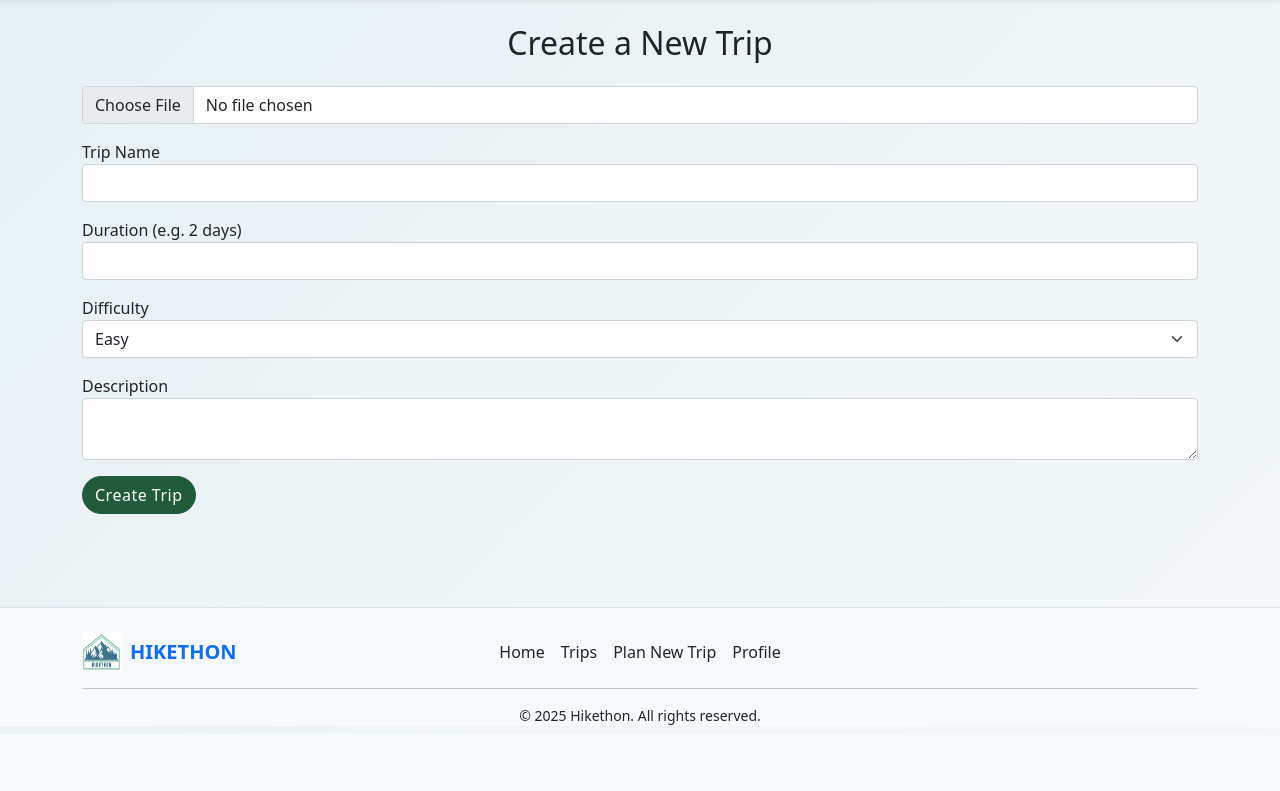
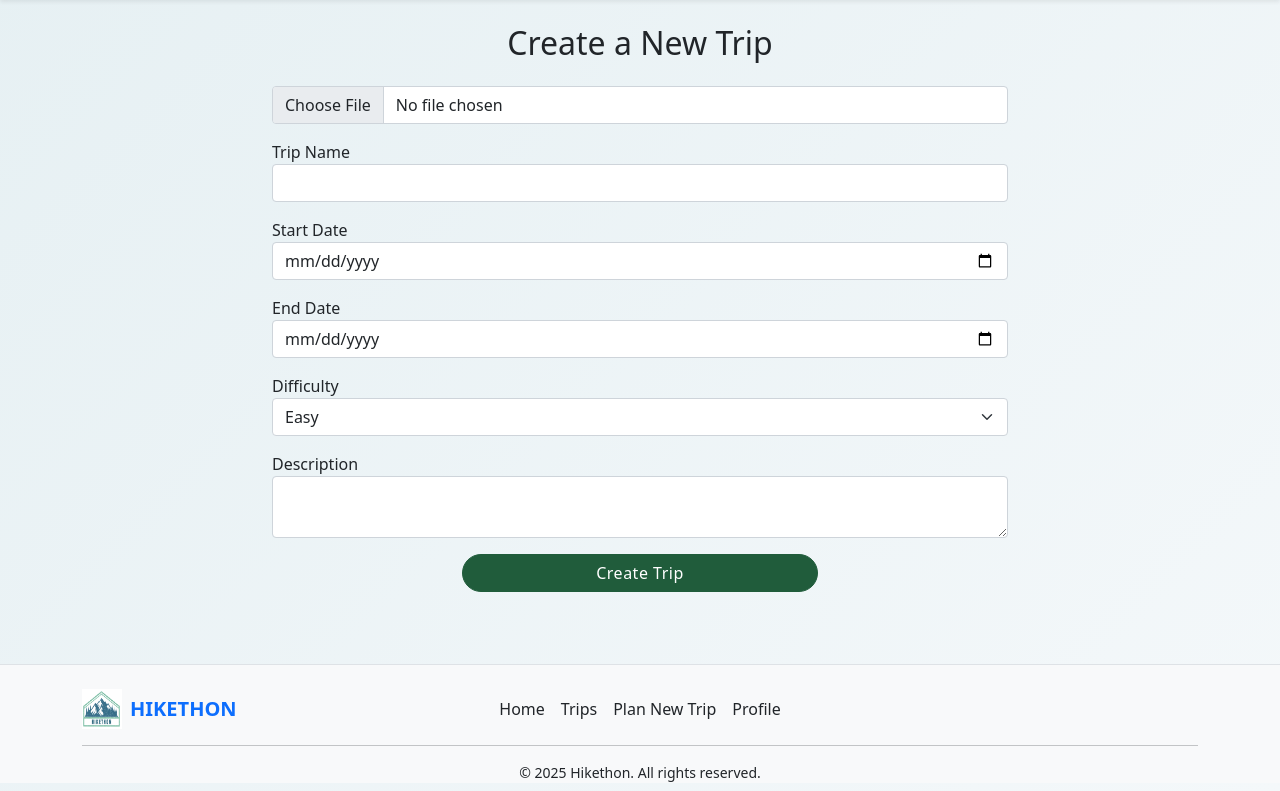
Before and after one commit to Ana-Iarajuli/Hikethon, a Flask app: page /trip/create in a window 1280 px wide. Shown: the part 66-857 px from the top of the page. Before the commit the page ends 800 px from the top, so only its background shows below. Run offline with Flask 3, Linux system fonts and the light colour scheme; a user stored in the database is signed in; some libraries are stand-ins or nearby versions.

Commit message:
[ADD] trip participants table, slight modificatinos in create_trip form

```diff
--- a/ext.py
+++ b/ext.py
@@ -9,3 +9,4 @@ app.config["SQLALCHEMY_DATABASE_URI"] = "sqlite:///app.db"
 db = SQLAlchemy(app)
 
 login_manager = LoginManager(app)
+login_manager.login_view = "auth.login"
--- a/forms.py
+++ b/forms.py
@@ -1,7 +1,7 @@
 from flask_wtf import FlaskForm
 from wtforms.fields import (StringField, EmailField, PasswordField, IntegerField,
-                            DateTimeField, SubmitField, SelectField, TextAreaField)
-from wtforms.validators import equal_to, DataRequired, length
+                            DateTimeField, SubmitField, SelectField, TextAreaField, DateField)
+from wtforms.validators import equal_to, DataRequired, length, ValidationError
 from flask_wtf.file import FileField, FileSize, FileAllowed, FileRequired
 from wtforms import RadioField
 
@@ -38,7 +38,8 @@ class TripForm(FlaskForm):
         FileAllowed(["jpg", "png", "jpeg", "JPG"], message="Only jpg/png files are allowed")
     ])
     name = StringField("Trip Name", validators=[DataRequired()])
-    duration = StringField("Duration (e.g. 2 days)", validators=[DataRequired()])
+    start_date = DateField("Start Date", validators=[DataRequired()])
+    end_date = DateField("End Date", validators=[DataRequired()])
     difficulty = SelectField("Difficulty", choices=[
         ('easy', 'Easy'),
         ('moderate', 'Moderate'),
@@ -47,7 +48,11 @@ class TripForm(FlaskForm):
     ], validators=[DataRequired()])
     description = TextAreaField("Description", validators=[DataRequired()])
 
-    Submit = SubmitField("Create Trip")
+    submit = SubmitField("Create Trip")
+
+    def validate_end_date(self, field):
+        if self.start_date.data and field.data < self.start_date.data:
+            raise ValidationError("End date cannot be before start date.")
 
 
 class ReviewForm(FlaskForm):
--- a/routes.py
+++ b/routes.py
@@ -5,6 +5,7 @@ from models import Trip, User, Review, TripRequest, db
 from forms import ReviewForm, TripRequestForm, TripForm
 from flask_login import current_user, login_required
 from os import path
+from datetime import timedelta
 
 app.register_blueprint(auth_bp)
 
@@ -80,6 +81,7 @@ def trip(trip_id):
         user_is_creator=user_is_creator
     )
 
+
 @app.route("/trip/<int:trip_id>/requests")
 @login_required
 def manage_requests(trip_id):
@@ -96,24 +98,26 @@ def manage_requests(trip_id):
 def create_trip():
     form = TripForm()
     if form.validate_on_submit():
+        trip_img = form.trip_img.data
+        directory = path.join(app.root_path, "static", "images", trip_img.filename)
+        trip_img.save(directory)
         new_trip = Trip(
+            trip_img = trip_img.filename,
             name=form.name.data,
-            duration=form.duration.data,
+            start_date=form.start_date.data,
+            end_date=form.end_date.data,
             difficulty=form.difficulty.data,
             description=form.description.data,
             creator_id=current_user.id,
         )
         new_trip.create()
-        trip_img = form.trip_img.data
-        directory = path.join(app.root_path, "static", "images", trip_img.filename)
-        trip_img.save(directory)
-        new_trip.trip_img = trip_img.filename
-        # Automatically assign creator role if not already
+
         if current_user.role != "creator":
             current_user.role = "creator"
-        new_trip.save()
+
         flash("Trip created successfully! You are now a creator.")
         return redirect(url_for("trip", trip_id=new_trip.id))
+
     return render_template("create_trip.html", form=form)
 
 @app.route("/delete_trip/<int:trip_id>")
--- a/templates/create_trip.html
+++ b/templates/create_trip.html
@@ -4,6 +4,8 @@
 <div class="container py-4">
     <h2 class="mb-4 text-center">Create a New Trip</h2>
     <form method="post" enctype="multipart/form-data">
+        <div class="row justify-content-center">
+            <div class="col-8">
                 {{ form.hidden_tag() }}
                 <div class="mb-3">
                     {{ form.trip_img(class="form-control", accept=".png, .jpg, .jpeg") }}
@@ -12,7 +14,13 @@
                     {{ form.name.label }} {{ form.name(class_="form-control") }}
                 </div>
                 <div class="mb-3">
-      {{ form.duration.label }} {{ form.duration(class_="form-control") }}
+                    {{ form.start_date.label }} {{ form.start_date(class_="form-control") }}
+                </div>
+                {% for error in form.end_date.errors %}
+                    <div class="text-danger small">{{ error }}</div>
+                {% endfor %}
+                <div class="mb-3">
+                    {{ form.end_date.label }} {{ form.end_date(class_="form-control") }}
                 </div>
                 <div class="mb-3">
                     {{ form.difficulty.label }} {{ form.difficulty(class_="form-select") }}
@@ -20,7 +28,13 @@
                 <div class="mb-3">
                     {{ form.description.label }} {{ form.description(class_="form-control") }}
                 </div>
-    {{ form.Submit(class_="btn btn-success") }}
+               <div class="row justify-content-center">
+                    <div class="col-6 d-grid">
+                        {{ form.submit(class_="btn btn-success w-100") }}
+                    </div>
+                </div>
+            </div>
+        </div>
     </form>
 </div>
 {% endblock %}
```
Also changed, not shown: init_db.py (+7 -1 lines), models.py (+45 -7 lines), instance/app.db, 1 other file. Lines whose indentation alone changed are shown as unchanged.
